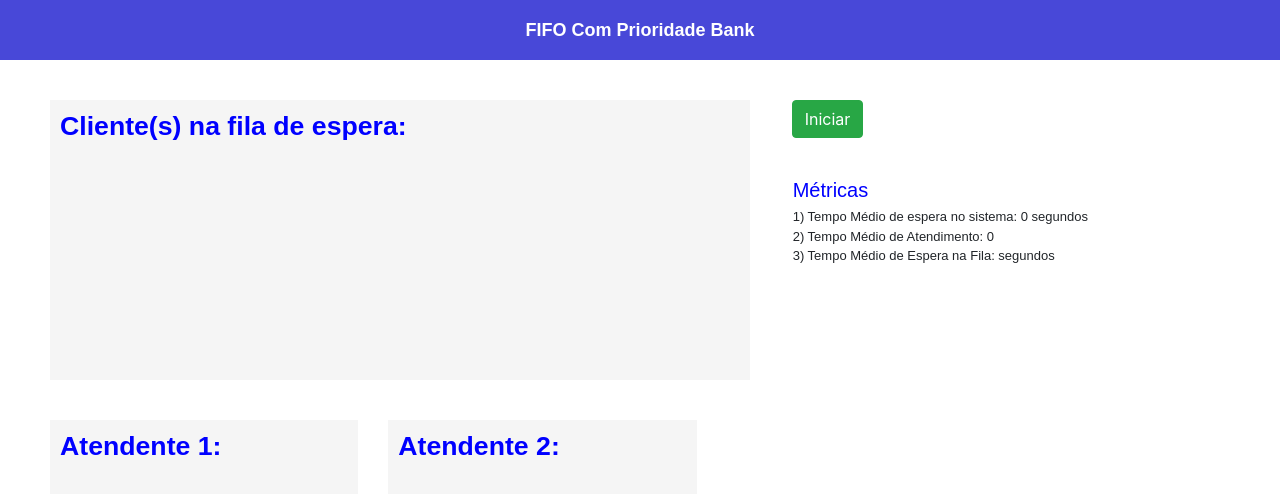
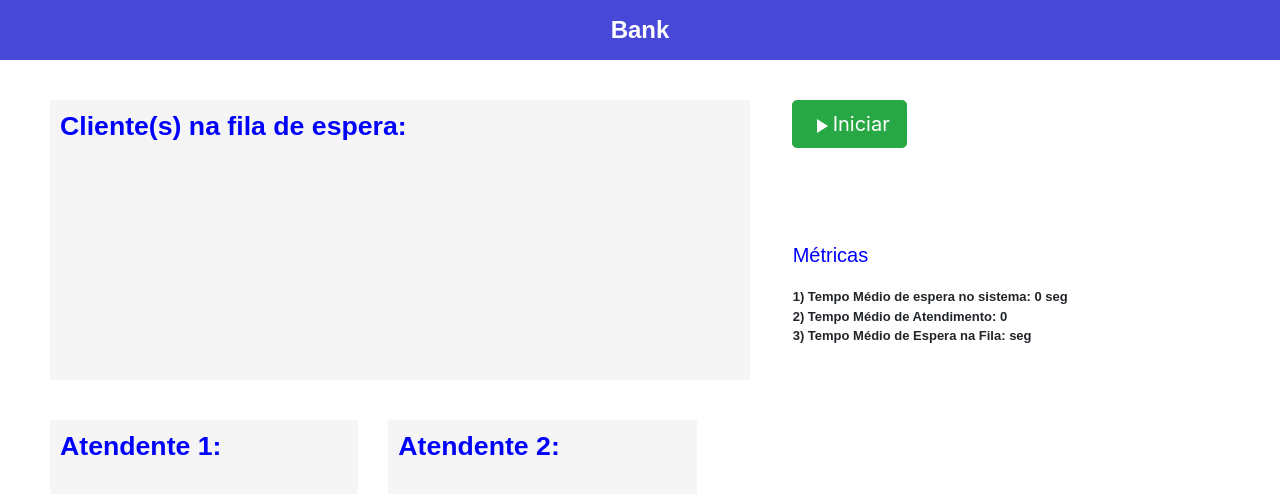
Before and after one commit to LuisEduardo21/Fifo_Priority, a React (Create React App) app: page / in a window 1280 px wide. Shown: the top 494 px of the page. Built offline with nearby package versions, Linux system fonts and the light colour scheme.

Commit message:
Alterações finais concluídas

```diff
--- a/src/components/Header/index.js
+++ b/src/components/Header/index.js
@@ -2,6 +2,6 @@ import React from "react";
 
 import "./styles.css";
 
-const Header = () => <header id="main-header">FIFO Com Prioridade Bank</header>;
+const Header = () => <header id="main-header">Bank</header>;
 
 export default Header;
--- a/src/components/Header/styles.css
+++ b/src/components/Header/styles.css
@@ -6,7 +6,7 @@ header#main-header {
   display: flex;
   justify-content: center;
   align-items: center;
-  font-size: large;
+  font-size: x-large;
   padding: 0px;
   margin-bottom: 20px;
   font-family: Arial, Helvetica, sans-serif;
--- a/src/pages/Sistema/index.js
+++ b/src/pages/Sistema/index.js
@@ -2,8 +2,9 @@ import React, { useState, useEffect } from "react";
 import { Espera } from "../../components/Espera";
 import Atendimento1 from "../../components/Atendimento1";
 import Atendimento2 from "../../components/Atendimento2";
+import PlayArrowIcon from "@material-ui/icons/PlayArrow";
+import PauseIcon from "@material-ui/icons/Pause";
 
-//import Clientes from '../../components/Clientes'
 import "bootstrap/dist/css/bootstrap.css";
 import "./styles.css";
 
@@ -26,7 +27,7 @@ export function Sistema() {
     countId++;
     cliente.id = countId;
     cliente.genero = Math.random() >= 0.5 ? "m" : "f";
-    cliente.prioridade = Math.random() >= 0.6; // 1 - 0.6 = 0.4 ou 40% de chance de ser TRUE (Prioritário)
+    cliente.prioridade = Math.random() >= 0.8; // 1 - 0.8 = 0.2 ou 20% de chance de ser TRUE (Prioritário)
     cliente.tempoEspera = 0;
     return cliente;
   };
@@ -163,19 +164,21 @@ export function Sistema() {
           {!executando ? (
             <button
               type="button"
-              class="btn btn-md btn-success"
+              class="btn btn-md btn-success btn-lg"
               style={{ marginRight: 25 }}
               onClick={() => setExecutando(!executando)}
             >
+              <PlayArrowIcon />
               Iniciar
             </button>
           ) : (
             <button
               type="button"
-              class="btn btn-md btn-danger"
+              class="btn btn-md btn-primary btn-lg"
               style={{ marginRight: 25 }}
               onClick={() => setExecutando(!executando)}
             >
+              <PauseIcon />
               Pausar
             </button>
           )}
@@ -186,22 +189,22 @@ export function Sistema() {
             <div id="titulo">
               <h5>Métricas</h5>
             </div>
-            <div id="metricastxt">
+            <div>
               <span>
                 {"1) Tempo Médio de espera no sistema: "}
                 {filaFinalizada.length === 0 ? 0 : Number(tempoMedioEspera) + 2}
-                {" segundos"}
+                {" seg"}
               </span>
               <div></div>
               <span>
                 {"2) Tempo Médio de Atendimento: "}
-                {filaFinalizada.length === 0 ? 0 : "2 segundos"}
+                {filaFinalizada.length === 0 ? 0 : "2 seg"}
               </span>
               <div></div>
               <span>
                 {"3) Tempo Médio de Espera na Fila: "}
                 {tempoMedioEspera}
-                {" segundos"}
+                {" seg"}
               </span>
             </div>
           </div>
--- a/src/pages/Sistema/styles.css
+++ b/src/pages/Sistema/styles.css
@@ -1,7 +1,7 @@
 #titulo {
   color: blue;
   font-weight: bold;
-  margin-bottom: 5px;
+  margin-bottom: 20px;
   font-family: Arial, Helvetica, sans-serif;
 }
 
@@ -10,10 +10,10 @@
   font-family: Arial, Helvetica, sans-serif;
   display: block;
   border-radius: 10px;
-  padding-top: 20px;
-  padding-bottom: 16px;
+  padding-top: 75px;
   padding-left: 16px;
   height: auto;
+  font-weight: bold;
 }
 
 #button {
```
